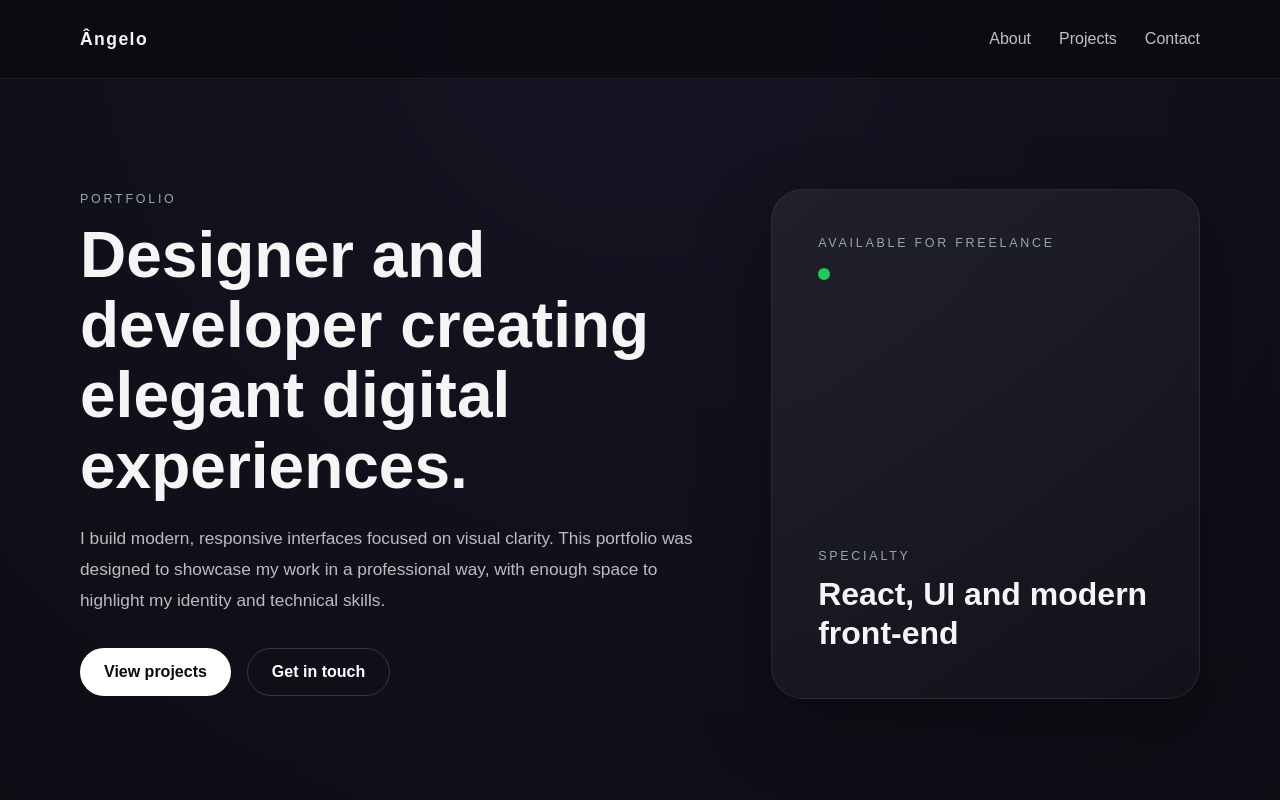
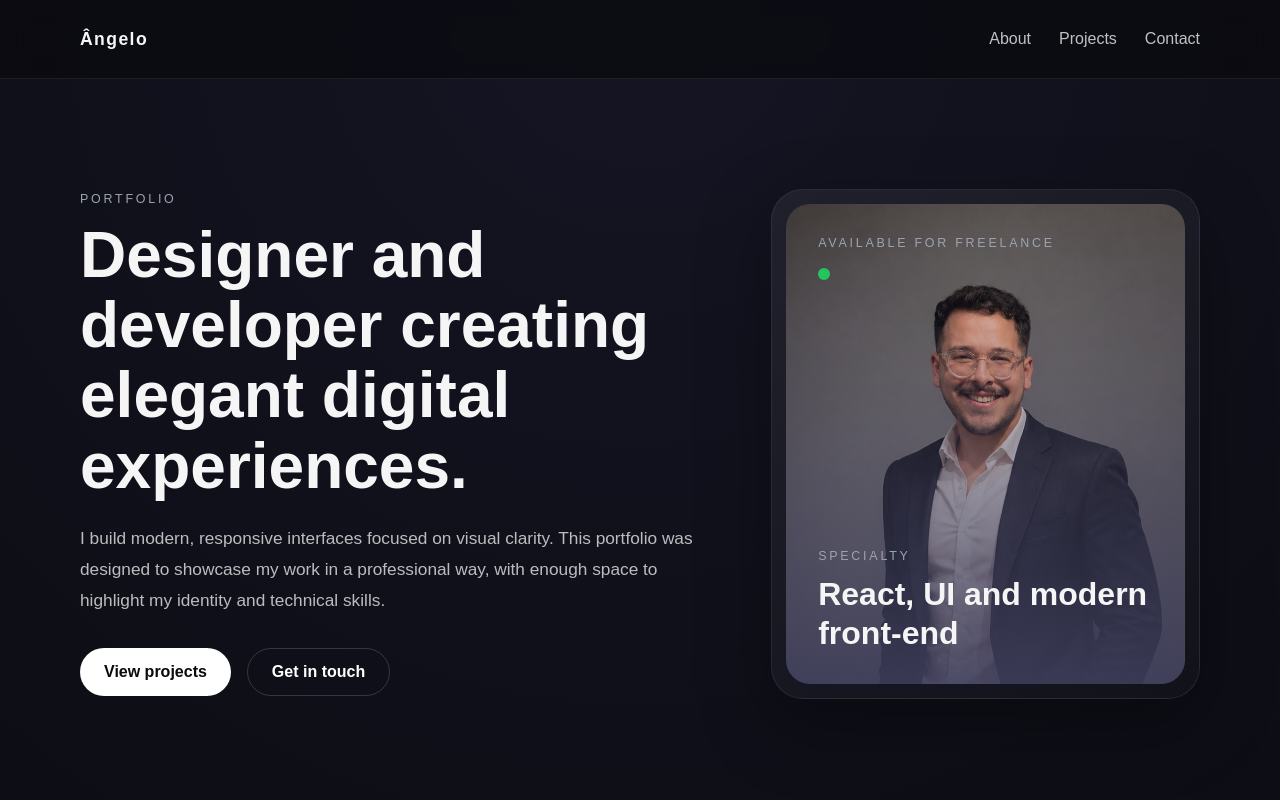
Before and after one commit to angelom176/My-portfolio, a Next.js app: page / in a window 1280 px wide. Shown: the top 800 px of the page. Built offline with nearby package versions, Linux system fonts and the light colour scheme.

Commit message:
Fix project slug and images

```diff
--- a/app/page.js
+++ b/app/page.js
@@ -33,7 +33,7 @@ const projects = [
   },
   {
     title: 'Wild West Game',
-    slug: 'wildWestGame',
+    slug: 'java-card-game',
     description:
       'A short and clear project description, highlighting the problem solved and the final result.',
     image: '/imagens/wildWestGame.png',
@@ -104,7 +104,16 @@ export default function PortfolioLayout() {
           </div>
 
           <div className="hero-card">
-            <div className="status-card">
+              <div
+                className="status-card"
+                style={{
+                  backgroundImage: `linear-gradient(
+                    180deg,
+                    rgba(23, 23, 35, 0) 0%,
+                    rgba(61, 61, 90, 0.92) 100%
+                  ), url(${basePath}/imagens/angelo.jpeg)`,
+                }}
+              >
               <div>
                 <p className="card-label">Available for freelance</p>
                 <span className="status-dot"></span>
```
